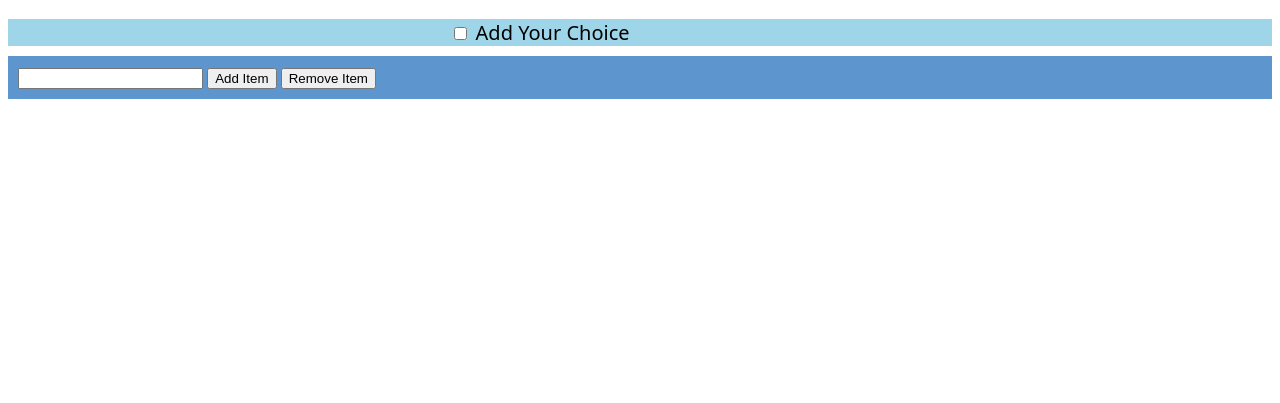
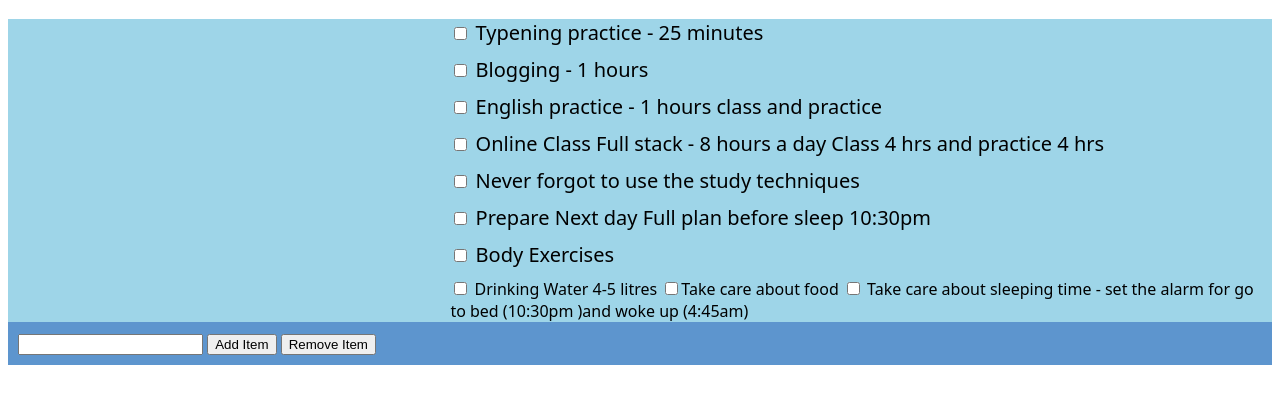
Before and after one commit to udaythati/todolist, a plain HTML site: page index.html in a window 1280 px wide. Shown: the part 67-470 px from the top of the page. Drawn offline with Linux system fonts and the light colour scheme.

Commit message:
To-do list items added

```diff
--- a/index.html
+++ b/index.html
@@ -36,9 +36,34 @@
     <div id="box1">
     <ul id="todo-list">
       <li>
-        <input type="checkbox"> Add Your Choice
+        <input type="checkbox"> Typening practice - 25 minutes
+      </li>
+       <li>
+        <input type="checkbox"> Blogging - 1 hours
+      </li>
+       <li>
+        <input type="checkbox"> English practice - 1 hours class and practice
+      </li>
+       <li>
+        <input type="checkbox"> Online Class Full stack - 8 hours a day  Class 4 hrs and practice 4 hrs
+      </li>
+       <li>
+        <input type="checkbox"> Never forgot to use the study techniques
+      </li>
+       <li>
+        <input type="checkbox"> Prepare Next day Full plan before sleep  10:30pm
+      </li>
+       <li>
+        <input type="checkbox"> Body Exercises
       </li>
 
+       <input type="checkbox"> Drinking Water 4-5 litres
+      </li>
+       <input type="checkbox">Take care about food
+      </li>
+     <input type="checkbox"> Take care about sleeping time - set the alarm for go to bed (10:30pm )and woke up (4:45am)
+
+      </li>
 
 
 </div>
```
